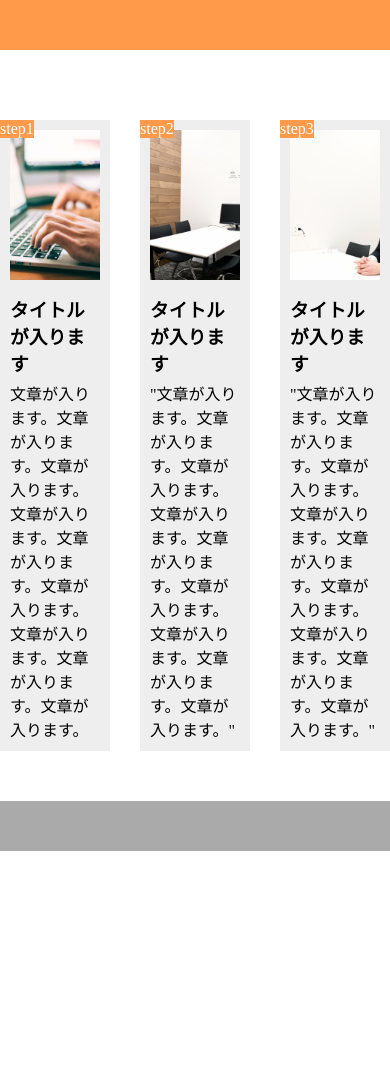
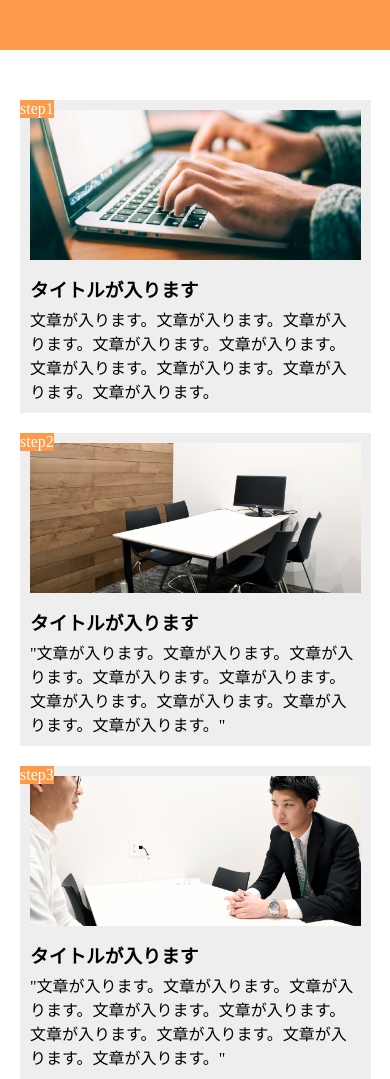
Before and after one commit to masaki1673/-, a plain HTML site: page index.html in a window 390 px wide. Shown: the top 1079 px of the page. Before the commit the page ends 851 px from the top, so only its background shows below. Drawn offline with Linux system fonts and the light colour scheme.

Commit message:
Add files via upload

```diff
--- a/style.css
+++ b/style.css
@@ -69,12 +69,17 @@ footer {
   header {
     width: 100%;
   }
-
   main {
     width: 100%;
+    display: inline-block;
   }
-
   .step-box {
     width: 90%;
-  margin-top: 20px;
+    margin-bottom: 20px;
+    margin-left: 20px;
+    margin-right: 20px;
   }
+  .step-box:last-child {
+    margin-bottom: 0px;
+  }
+}
```
Lines whose indentation alone changed are shown as unchanged.
